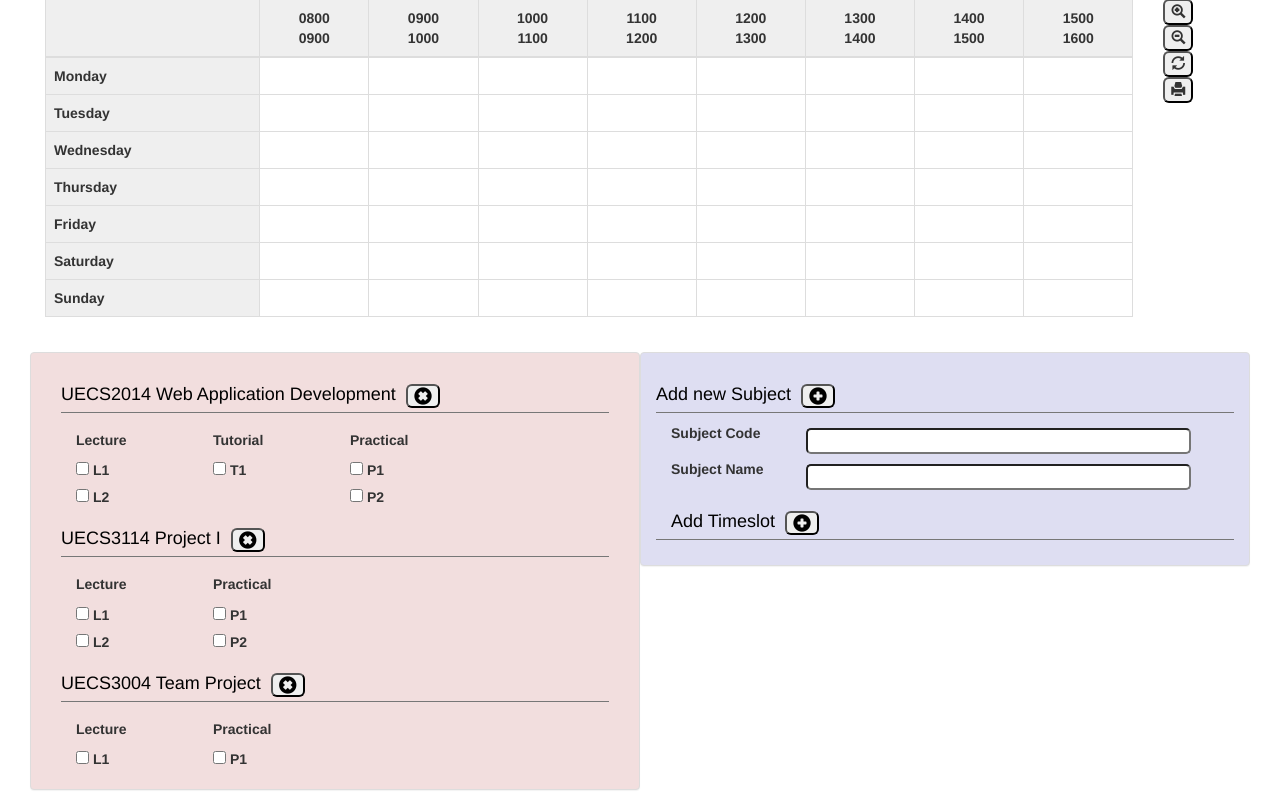
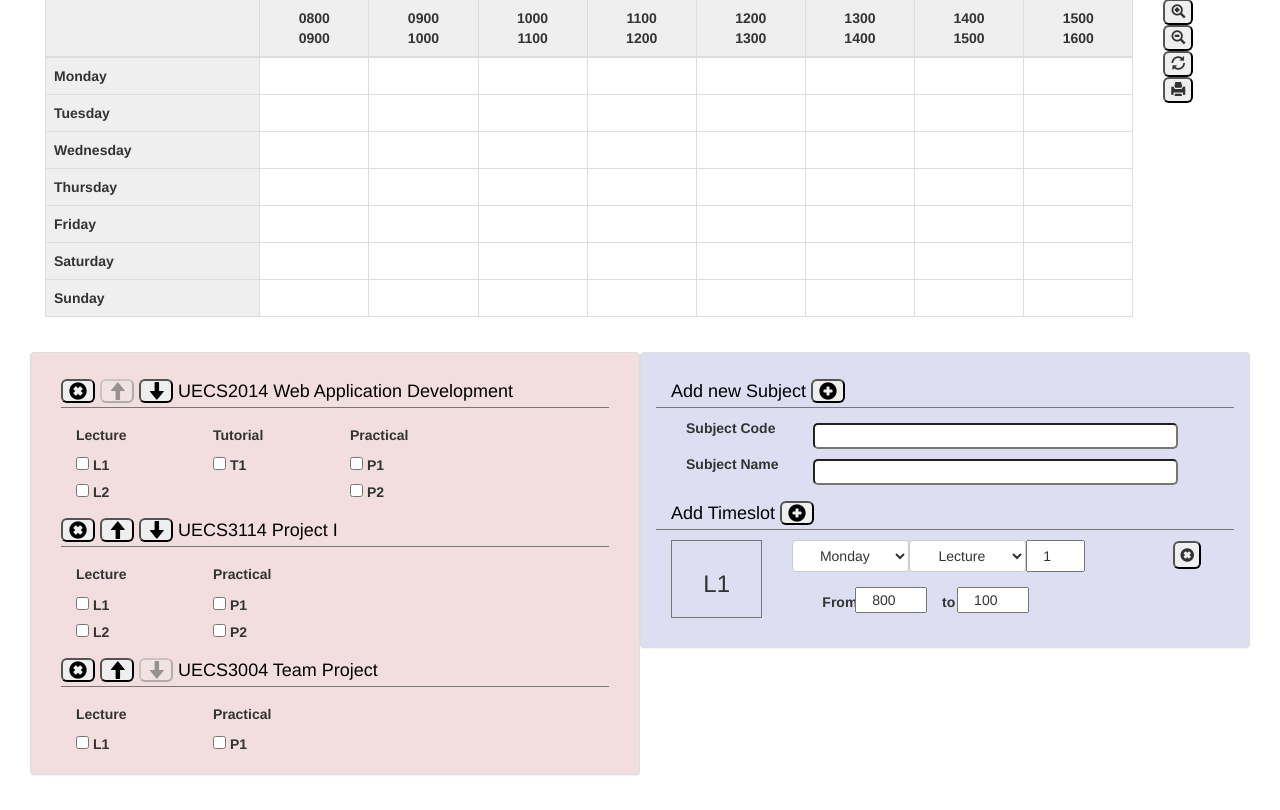
Before and after one commit to kuribu99/UnitRegApp, a PHP site: page /main.html in a window 1280 px wide. Shown: the part 16-826 px from the top of the page. After the commit the page ends 791 px from the top, so only its background shows below. Run offline with PHP 8.4, Linux system fonts and the light colour scheme.

Commit message:
Added priority sorting for subject based on index, checking when adding new subject, and remove button for new timeslot

```diff
--- a/main.css
+++ b/main.css
@@ -90,7 +90,7 @@
 }
 
 .btn-inline {
-    margin: 5px;
+    margin-bottom: 5px;
     display:inline-block;
     vertical-align:middle;
 }
@@ -99,3 +99,29 @@
     padding-top: 5px;
     padding-bottom:5px;
 }
+
+.btn-disabled {
+    color: rgba(64, 64, 64, 0.5);
+}
+
+.input-number {
+    padding-top: 4px;
+    padding-bottom:4px;
+}
+
+.lbl {
+    padding-top: 5px;
+    text-align: center;
+}
+
+.timeslot-title {
+    text-align: center;
+    padding: 10px;
+    border: 1px solid #777777;
+}
+
+.btn-div {
+    margin-bottom: 5px;
+    padding: 5px;
+    vertical-align:middle;
+}
--- a/main.html
+++ b/main.html
@@ -58,10 +58,23 @@
 				<div class="bottom-left full-height col-sm-6 panel panel-default padding-m scrollable-y">
 					<div class="col-sm-12" ng-repeat="subject in timetable.subjects track by $index">
 						<h4 class="title">
-							<span>{{ subject.subjectCode }} {{ subject.subjectName}}</span>
 							<button class="btn-inline img-responsive img-rounded glyphicon glyphicon-remove-sign"
 								ng-click="timetable.RemoveSubject(subject)">
 							</button>
+							<button class="btn-inline img-responsive img-rounded glyphicon glyphicon-arrow-up"
+									ng-if="$index > 0"
+									ng-click="timetable.IncreaseSubjectPriority(subject)">
+							<button class="btn-inline img-responsive img-rounded glyphicon glyphicon-arrow-up btn-disabled"
+									ng-if="$index == 0" disabled>
+							</button>
+							<button class="btn-inline img-responsive img-rounded glyphicon glyphicon-arrow-down"
+									ng-if="$index < timetable.subjects.length - 1"
+									ng-click="timetable.DecreaseSubjectPriority(subject)">
+							</button>
+							<button class="btn-inline img-responsive img-rounded glyphicon glyphicon-arrow-down btn-disabled"
+									ng-if="$index >= timetable.subjects.length - 1" disabled>
+							</button>
+							<span>{{ subject.subjectCode }} {{ subject.subjectName}}</span>
 						</h4>
 						<div class="col-sm-3" ng-repeat="classtype in subject.timeslots"
 							 ng-if="classtype.length > 0">
@@ -79,34 +92,50 @@
 					</div>
 				</div>
 				<div class="bottom-right full-height col-sm-6 panel panel-default padding-m">
-					<h4 class="title">
+					<h4 class="title col-sm-12">
 						<span>Add new Subject</span>
 						<button class="btn-inline img-responsive img-rounded glyphicon glyphicon-plus-sign"
 								ng-click="AddNewSubject()">
 						</button>
 					</h4>
+					<div class="col-sm-12">
 						<label class="col-sm-3" for="subject-code">Subject Code</label>
 						<input class="col-sm-8" type="text" id="subject-code" name="subject-code" ng-model="newSubject.subjectCode"/>
 						<label class="col-sm-3" for="title">Subject Name</label>
 						<input class="col-sm-8" type="text" id="title" name="title" ng-model="newSubject.subjectName" />
-					<h4 class=" col-sm-12 title">
+					</div>
+					<h4 class="title col-sm-12">
 						<span>Add Timeslot</span>
 						<button class="btn-inline img-responsive img-rounded glyphicon glyphicon-plus-sign"
 								ng-click="AddNewTimeslot()">
 						</button>
 					</h4>
-					<div ng-repeat="timeslot in newTimeslots">
-						<select class="col-sm-3 btn btn-default" ng-model="timeslot.classType">
+					<div class="col-sm-12" ng-repeat="timeslot in newTimeslots track by $index">
+						<div class="col-sm-2 timeslot-title">
+							<h3>{{ ClassType[timeslot.classType].charAt(0) }}{{ timeslot.number }}</h3>
+						</div>
+						<div class="right col-sm-9">
+							<div class="col-sm-12">
+								<select class="col-sm-4 btn btn-default" ng-model="timeslot.day">
+									<option ng-repeat="day in DayInWeek track by $index"
+											value="{{ $index }}"> {{ day }} </option>
+								</select>
+								<select class="col-sm-4 btn btn-default" ng-model="timeslot.classType">
 									<option ng-repeat="classType in ClassType track by $index"
 											value="{{ $index }}"> {{ classType }} </option>
 								</select>
-						<input type="number" ng-model="timeslot.number" min="1"/>
-						<select class="col-sm-3 btn btn-default" ng-model="timeslot.day">
-							<option ng-repeat="day in DayInWeek track by $index"
-								value="{{ $index }}"> {{ day }} </option>
-						</select>
-						<input type="number" ng-model="timeslot.startTime" min="800" max="1800" />
-						<input type="number" ng-model="timeslot.endTime" min="800" max="1800" />
+								<input class="col-sm-2 input-number" type="number" ng-model="timeslot.number" min="1"/>
+							</div>
+							<div class="col-sm-10 margin-m">
+								<label class="col-sm-2 lbl" for="start-time-{{$index}}"> From </label>
+								<input class="col-sm-3" id="start-time-{{$index}}" type="number" ng-model="timeslot.startTime" min="800" max="1800" />
+								<label class="col-sm-1 lbl" for="end-time-{{$index}}"> to </label>
+								<input class="col-sm-3" id="end-time-{{$index}}" type="number" ng-model="timeslot.endTime" min="800" max="1800" />
+							</div>
+						</div>
+						<button class=" btn-div img-responsive img-rounded glyphicon glyphicon-remove-sign"
+								ng-click="RemoveNewTimeslot(timeslot)">
+						</button>
 					</div>
 				</div>
 			</div>
--- a/unitRegApp.js
+++ b/unitRegApp.js
@@ -40,18 +40,40 @@
     };
 
     $scope.AddNewSubject = function () {
+        if($scope.newSubject.subjectCode.length == 0) {
+            alert('Please enter subject code');
+            return;
+        }
+        if($scope.newSubject.subjectName.length == 0) {
+            alert('Please enter subject name');
+            return;
+        }
+        if($scope.newTimeslots.length == 0) {
+            alert('Please add at least one timeslot');
+            return;
+        }
+
         $scope.newTimeslots.forEach(function(timeslot) {
             this.newSubject.AddTimeslot(timeslot.day, timeslot.startTime, timeslot.endTime, timeslot.classType, timeslot.number);
         }, $scope);
 
         $scope.timetable.AddSubject($scope.newSubject);
+
         $scope.newSubject = new Subject($scope.timetable, '', '');
         while($scope.newTimeslots.length > 0)
             $scope.newTimeslots.pop();
+
+        // Add at least one timeslot for the new subject
+        $scope.AddNewTimeslot();
     };
 
     $scope.AddNewTimeslot = function () {
         $scope.newTimeslots.push(new Timeslot(Monday, 800, 1000, $scope.newSubject, Lecture, 1));
+    };
+
+    $scope.RemoveNewTimeslot = function (timeslot) {
+        var index = this.newTimeslots.indexOf(timeslot);
+        this.newTimeslots.splice(index, 1);
     };
 
     // Add dummy data
@@ -77,6 +99,9 @@
         .AddTimeslot(Saturday, 1000, 1600, Practical, 1);
     $scope.timetable.AddSubject(tp);
     }
+
+    // Add at least one timeslot for the new subject
+    $scope.AddNewTimeslot();
 
     $scope.NotifyChanges();
 });
@@ -163,7 +188,7 @@
     this.subjectName = subjectName;
     this.timeslots = [];
 
-    for(var i in ClassType)
+    for(var i = 0; i< ClassType.length; i++)
         this.timeslots.push([]);
 
     // Methods
@@ -244,14 +269,12 @@
     };
 
     this.InitializeTimeGaps = function() {
-
         this.timetableDays.forEach(function(timetableDay) {
             timetableDay.timeslots.forEach(function(timeslot){
                 if(timeslot.ticked)
                     this.AddTimeslot(timeslot);
             }, this);
         }, this);
-
         return this;
     };
 
@@ -306,6 +329,23 @@
         return this.timetableDays[timeslot.day].HasClash(timeslot);
     };
 
+    this.IncreaseSubjectPriority = function (subject) {
+        var index = this.subjects.indexOf(subject);
+        if(index > 0 && this.subjects.length > 1 && index < this.subjects.length - 1) {
+            var temp = this.subjects[index - 1];
+            this.subjects[index - 1] = subject;
+            this.subjects[index] = temp;
+        }
+    };
+
+    this.DecreaseSubjectPriority = function (subject) {
+        var index = this.subjects.indexOf(subject);
+        if(index < this.subjects.length - 1 && this.subjects.length > 1) {
+            var temp = this.subjects[index + 1];
+            this.subjects[index + 1] = subject;
+            this.subjects[index] = temp;
+        }
+    };
 }
 
 function TimetableDay(timetable, day) {
```
Lines whose indentation alone changed are shown as unchanged.
